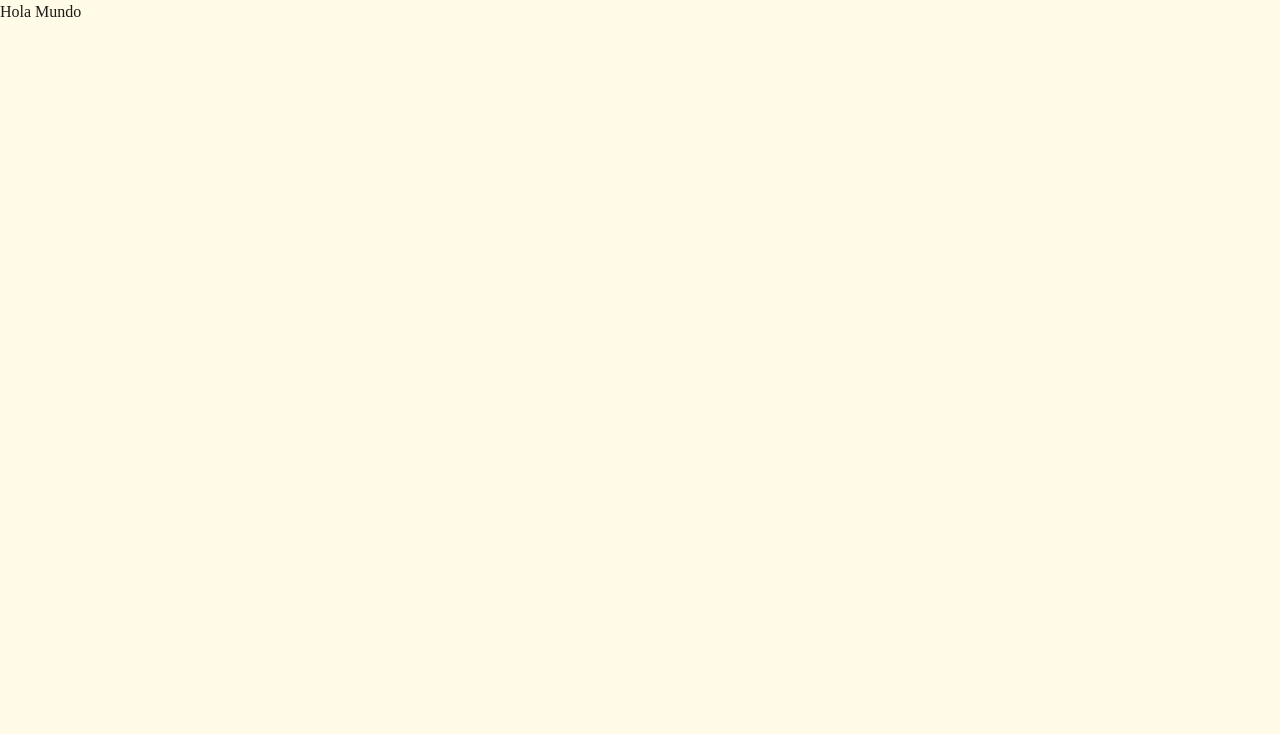
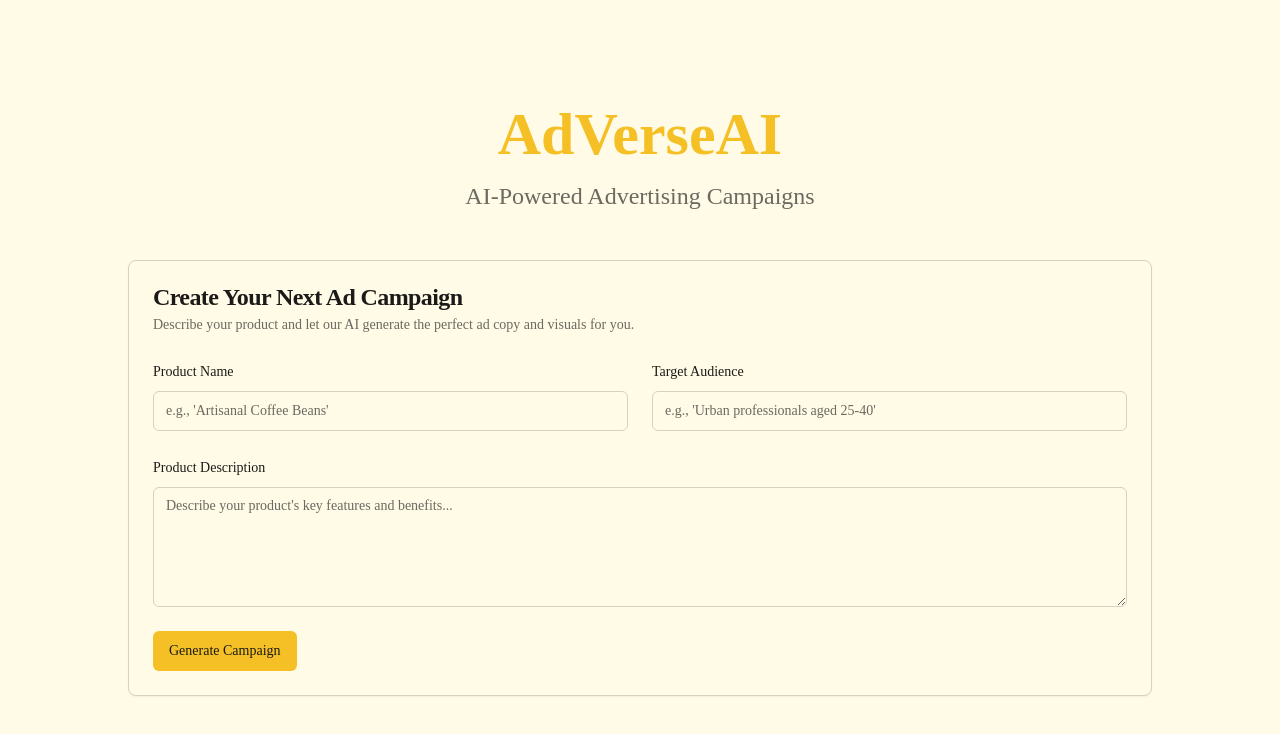
Before and after one commit to Nexhora/AdversAI-Seguro, a Next.js app: page / in a window 1280 px wide. Shown: the top 734 px of the page. Built offline with nearby package versions, Linux system fonts and the light colour scheme.

Commit message:
adelante

```diff
--- a/src/app/page.jsx
+++ b/src/app/page.jsx
@@ -1,9 +1,56 @@
+import { Button } from "@/components/ui/button";
+import { Card, CardContent, CardDescription, CardHeader, CardTitle } from "@/components/ui/card";
+import { Input } from "@/components/ui/input";
+import { Label } from "@/components/ui/label";
+import { Textarea } from "@/components/ui/textarea";
+
 export default function Home() {
   return (
-    <main>
-      <h1>
-        Hola Mundo
-      </h1>
-    </main>
+    <div className="flex flex-col items-center justify-center min-h-screen bg-background font-sans p-4">
+      <div className="w-full max-w-5xl">
+        <div className="text-center mb-12">
+          <h1 className="text-6xl font-bold text-primary font-serif">
+            AdVerseAI
+          </h1>
+          <p className="mt-4 text-2xl text-muted-foreground">
+            AI-Powered Advertising Campaigns
+          </p>
+        </div>
+
+        <Card className="w-full">
+          <CardHeader>
+            <CardTitle>Create Your Next Ad Campaign</CardTitle>
+            <CardDescription>
+              Describe your product and let our AI generate the perfect ad copy and visuals for you.
+            </CardDescription>
+          </CardHeader>
+          <CardContent>
+            <form className="space-y-6">
+              <div className="grid grid-cols-1 md:grid-cols-2 gap-6">
+                <div className="space-y-2">
+                  <Label htmlFor="product-name">Product Name</Label>
+                  <Input id="product-name" placeholder="e.g., 'Artisanal Coffee Beans'" />
+                </div>
+                <div className="space-y-2">
+                  <Label htmlFor="target-audience">Target Audience</Label>
+                  <Input id="target-audience" placeholder="e.g., 'Urban professionals aged 25-40'" />
+                </div>
+              </div>
+              <div className="space-y-2">
+                <Label htmlFor="product-description">Product Description</Label>
+                <Textarea
+                  id="product-description"
+                  placeholder="Describe your product's key features and benefits..."
+                  className="min-h-[120px]"
+                />
+              </div>
+              <Button type="submit" className="w-full md:w-auto">
+                Generate Campaign
+              </Button>
+            </form>
+          </CardContent>
+        </Card>
+      </div>
+    </div>
   );
 }
--- /dev/null
+++ b/src/components/ui/button.tsx
@@ -0,0 +1,56 @@
+import * as React from "react"
+import { Slot } from "@radix-ui/react-slot"
+import { cva, type VariantProps } from "class-variance-authority"
+
+import { cn } from "@/lib/utils"
+
+const buttonVariants = cva(
+  "inline-flex items-center justify-center whitespace-nowrap rounded-md text-sm font-medium ring-offset-background transition-colors focus-visible:outline-none focus-visible:ring-2 focus-visible:ring-ring focus-visible:ring-offset-2 disabled:pointer-events-none disabled:opacity-50",
+  {
+    variants: {
+      variant: {
+        default: "bg-primary text-primary-foreground hover:bg-primary/90",
+        destructive:
+          "bg-destructive text-destructive-foreground hover:bg-destructive/90",
+        outline:
+          "border border-input bg-background hover:bg-accent hover:text-accent-foreground",
+        secondary:
+          "bg-secondary text-secondary-foreground hover:bg-secondary/80",
+        ghost: "hover:bg-accent hover:text-accent-foreground",
+        link: "text-primary underline-offset-4 hover:underline",
+      },
+      size: {
+        default: "h-10 px-4 py-2",
+        sm: "h-9 rounded-md px-3",
+        lg: "h-11 rounded-md px-8",
+        icon: "h-10 w-10",
+      },
+    },
+    defaultVariants: {
+      variant: "default",
+      size: "default",
+    },
+  }
+)
+
+export interface ButtonProps
+  extends React.ButtonHTMLAttributes<HTMLButtonElement>,
+    VariantProps<typeof buttonVariants> {
+  asChild?: boolean
+}
+
+const Button = React.forwardRef<HTMLButtonElement, ButtonProps>(
+  ({ className, variant, size, asChild = false, ...props }, ref) => {
+    const Comp = asChild ? Slot : "button"
+    return (
+      <Comp
+        className={cn(buttonVariants({ variant, size, className }))}
+        ref={ref}
+        {...props}
+      />
+    )
+  }
+)
+Button.displayName = "Button"
+
+export { Button, buttonVariants }
--- /dev/null
+++ b/src/components/ui/card.tsx
@@ -0,0 +1,79 @@
+import * as React from "react"
+
+import { cn } from "@/lib/utils"
+
+const Card = React.forwardRef<
+  HTMLDivElement,
+  React.HTMLAttributes<HTMLDivElement>
+>(({ className, ...props }, ref) => (
+  <div
+    ref={ref}
+    className={cn(
+      "rounded-lg border bg-card text-card-foreground shadow-sm",
+      className
+    )}
+    {...props}
+  />
+))
+Card.displayName = "Card"
+
+const CardHeader = React.forwardRef<
+  HTMLDivElement,
+  React.HTMLAttributes<HTMLDivElement>
+>(({ className, ...props }, ref) => (
+  <div
+    ref={ref}
+    className={cn("flex flex-col space-y-1.5 p-6", className)}
+    {...props}
+  />
+))
+CardHeader.displayName = "CardHeader"
+
+const CardTitle = React.forwardRef<
+  HTMLParagraphElement,
+  React.HTMLAttributes<HTMLHeadingElement>
+>(({ className, ...props }, ref) => (
+  <h3
+    ref={ref}
+    className={cn(
+      "text-2xl font-semibold leading-none tracking-tight",
+      className
+    )}
+    {...props}
+  />
+))
+CardTitle.displayName = "CardTitle"
+
+const CardDescription = React.forwardRef<
+  HTMLParagraphElement,
+  React.HTMLAttributes<HTMLParagraphElement>
+>(({ className, ...props }, ref) => (
+  <p
+    ref={ref}
+    className={cn("text-sm text-muted-foreground", className)}
+    {...props}
+  />
+))
+CardDescription.displayName = "CardDescription"
+
+const CardContent = React.forwardRef<
+  HTMLDivElement,
+  React.HTMLAttributes<HTMLDivElement>
+>(({ className, ...props }, ref) => (
+  <div ref={ref} className={cn("p-6 pt-0", className)} {...props} />
+))
+CardContent.displayName = "CardContent"
+
+const CardFooter = React.forwardRef<
+  HTMLDivElement,
+  React.HTMLAttributes<HTMLDivElement>
+>(({ className, ...props }, ref) => (
+  <div
+    ref={ref}
+    className={cn("flex items-center p-6 pt-0", className)}
+    {...props}
+  />
+))
+CardFooter.displayName = "CardFooter"
+
+export { Card, CardHeader, CardFooter, CardTitle, CardDescription, CardContent }
--- /dev/null
+++ b/src/components/ui/input.tsx
@@ -0,0 +1,25 @@
+import * as React from "react"
+
+import { cn } from "@/lib/utils"
+
+export interface InputProps
+  extends React.InputHTMLAttributes<HTMLInputElement> {}
+
+const Input = React.forwardRef<HTMLInputElement, InputProps>(
+  ({ className, type, ...props }, ref) => {
+    return (
+      <input
+        type={type}
+        className={cn(
+          "flex h-10 w-full rounded-md border border-input bg-background px-3 py-2 text-sm ring-offset-background file:border-0 file:bg-transparent file:text-sm file:font-medium placeholder:text-muted-foreground focus-visible:outline-none focus-visible:ring-2 focus-visible:ring-ring focus-visible:ring-offset-2 disabled:cursor-not-allowed disabled:opacity-50",
+          className
+        )}
+        ref={ref}
+        {...props}
+      />
+    )
+  }
+)
+Input.displayName = "Input"
+
+export { Input }
--- /dev/null
+++ b/src/components/ui/label.tsx
@@ -0,0 +1,26 @@
+"use client"
+
+import * as React from "react"
+import * as LabelPrimitive from "@radix-ui/react-label"
+import { cva, type VariantProps } from "class-variance-authority"
+
+import { cn } from "@/lib/utils"
+
+const labelVariants = cva(
+  "text-sm font-medium leading-none peer-disabled:cursor-not-allowed peer-disabled:opacity-70"
+)
+
+const Label = React.forwardRef<
+  React.ElementRef<typeof LabelPrimitive.Root>,
+  React.ComponentPropsWithoutRef<typeof LabelPrimitive.Root> &
+    VariantProps<typeof labelVariants>
+>(({ className, ...props }, ref) => (
+  <LabelPrimitive.Root
+    ref={ref}
+    className={cn(labelVariants(), className)}
+    {...props}
+  />
+))
+Label.displayName = LabelPrimitive.Root.displayName
+
+export { Label }
--- /dev/null
+++ b/src/components/ui/textarea.tsx
@@ -0,0 +1,24 @@
+import * as React from "react"
+
+import { cn } from "@/lib/utils"
+
+export interface TextareaProps
+  extends React.TextareaHTMLAttributes<HTMLTextAreaElement> {}
+
+const Textarea = React.forwardRef<HTMLTextAreaElement, TextareaProps>(
+  ({ className, ...props }, ref) => {
+    return (
+      <textarea
+        className={cn(
+          "flex min-h-[80px] w-full rounded-md border border-input bg-background px-3 py-2 text-sm ring-offset-background placeholder:text-muted-foreground focus-visible:outline-none focus-visible:ring-2 focus-visible:ring-ring focus-visible:ring-offset-2 disabled:cursor-not-allowed disabled:opacity-50",
+          className
+        )}
+        ref={ref}
+        {...props}
+      />
+    )
+  }
+)
+Textarea.displayName = "Textarea"
+
+export { Textarea }
--- /dev/null
+++ b/src/lib/utils.ts
@@ -0,0 +1,6 @@
+import { type ClassValue, clsx } from "clsx"
+import { twMerge } from "tailwind-merge"
+
+export function cn(...inputs: ClassValue[]) {
+  return twMerge(clsx(inputs))
+}
```
Also changed, not shown: package.json (+7 -1 lines), 1 other file (tests, documents, lock files or other folders).
